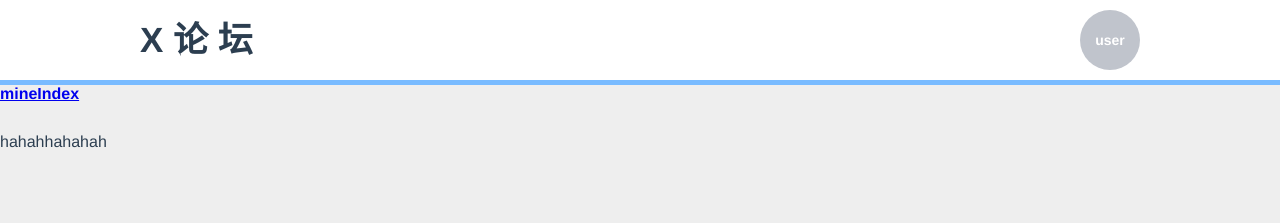
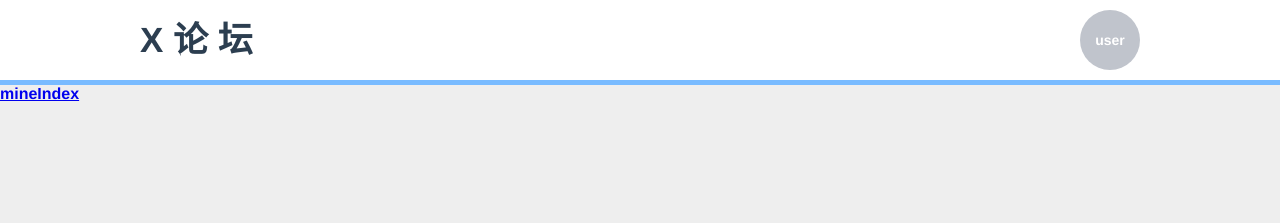
Before and after one commit to Liewona/forum-pc, a Vue app: page /discuss/1 in a window 1280 px wide. Shown: the top 223 px of the page. Built offline with nearby package versions, Linux system fonts and the light colour scheme.

Commit message:
first page over

```diff
--- a/src/views/ForumDetail.vue
+++ b/src/views/ForumDetail.vue
@@ -1,6 +1,5 @@
 <template>
   <div>
-    hahahhahahah
   </div>
 </template>
 
--- a/src/views/index.vue
+++ b/src/views/index.vue
@@ -6,7 +6,7 @@
 
       <div class="search">
 
-        <el-input placeholder="请输入搜索内容"
+        <el-input placeholder="请输入搜索内容" @keyup.enter.native="getData"
           clearable
           v-model="word"
           class="handle-input">
```
